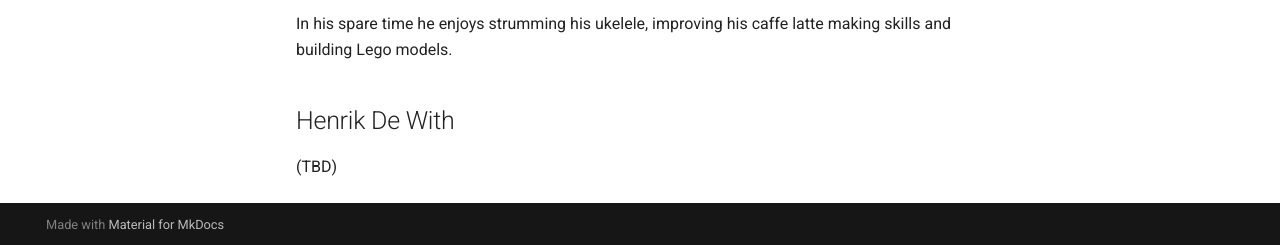
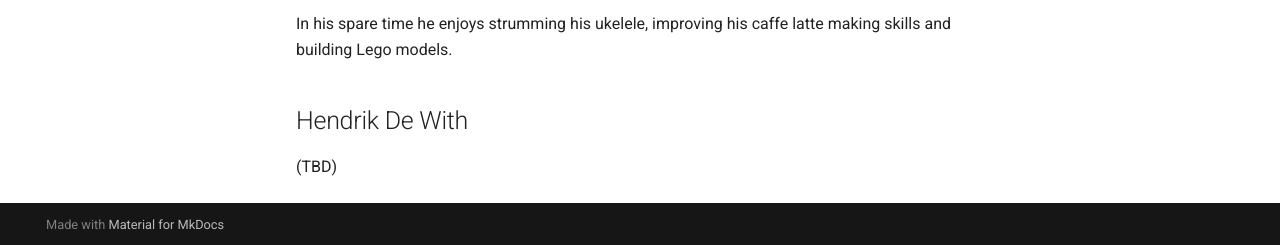
Before and after one commit to tisem-digital-marketing/2021-smwa, an MkDocs documentation site: the page built from docs/about.md, in a window 1280 px wide, cut to the strip 435-902 px from the top of the page. Shown: the part 219-464 px from the top of the strip. Built offline with MkDocs 1.6.1 and Material for MkDocs 9.7.7, drawn with Linux system fonts in a browser that asks for light colours; old or Windows-style settings are respelled for this version of MkDocs; some of the changed text lies outside the part shown.

Commit message:
name correction

```diff
--- a/docs/about.md
+++ b/docs/about.md
@@ -13,6 +13,6 @@ His substantive research interests lie in social media and it's impact on media
 
 In his spare time he enjoys strumming his ukelele, improving his caffe latte making skills and building Lego models.
 
-## Henrik De With
+## Hendrik De With
 
 (TBD)
```
